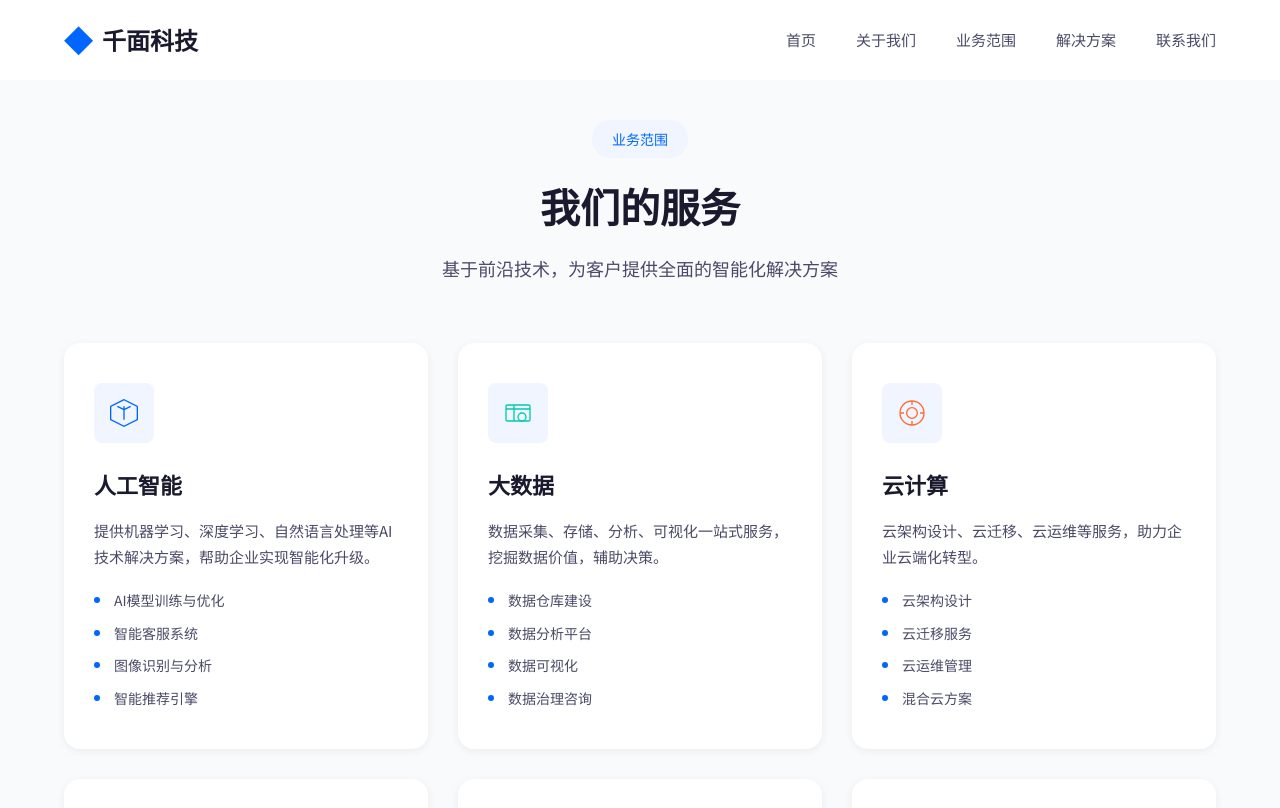
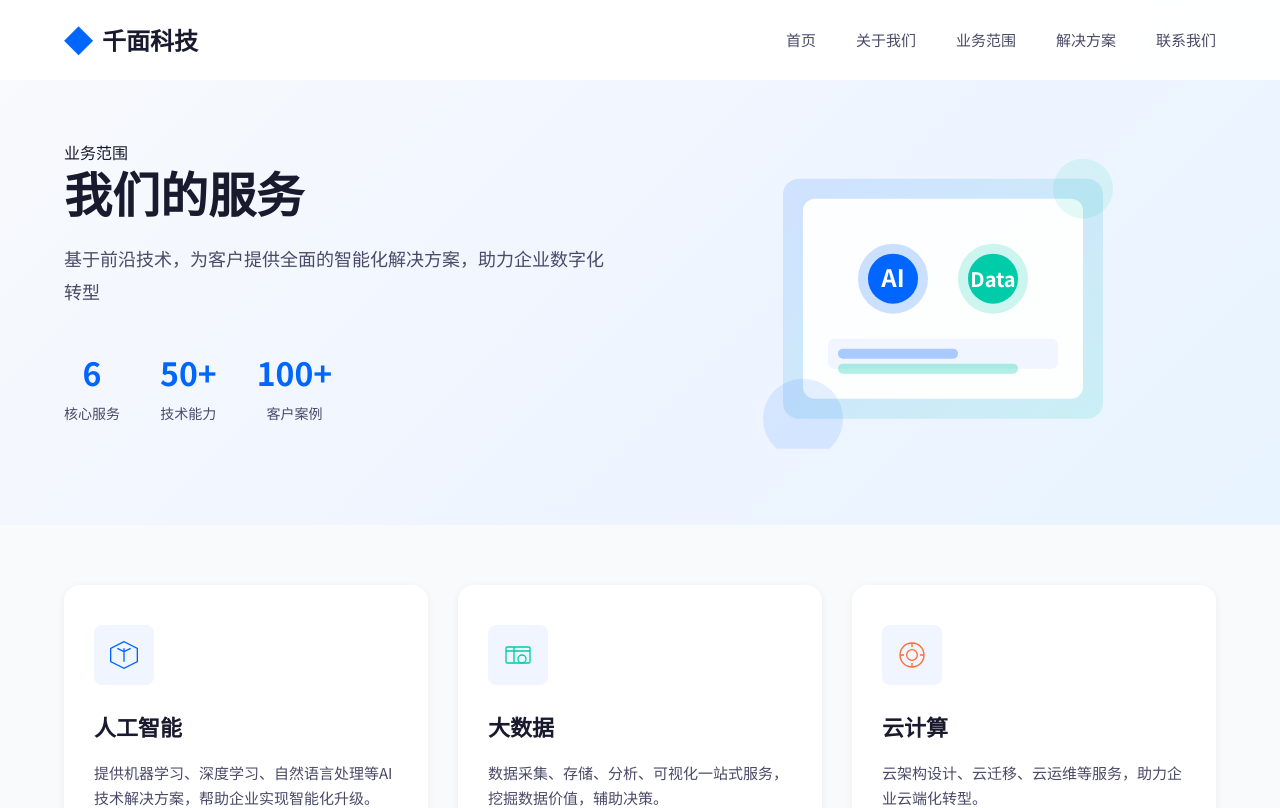
Before and after one commit to zhangbaoming/hippo-website, a Vue app in the folder frontend/: page /services in a window 1280 px wide. Shown: the top 808 px of the page. Built offline with nearby package versions, Linux system fonts and the light colour scheme; no server answers.

Commit message:
fix: 业务范围页面添加Hero主视觉区域(Issue #3)

```diff
--- a/frontend/src/assets/styles.css
+++ b/frontend/src/assets/styles.css
@@ -259,6 +259,51 @@ ul {
     margin-bottom: 24px;
 }
 
+/* Page Hero (for sub-pages) */
+.page-hero {
+    position: relative;
+    min-height: 50vh;
+    display: flex;
+    align-items: center;
+    overflow: hidden;
+    background: linear-gradient(135deg, #f8fafc 0%, #f0f5ff 50%, #e8f4ff 100%);
+    padding-top: var(--navbar-height);
+}
+
+.page-hero .container {
+    display: grid;
+    grid-template-columns: 1fr 1fr;
+    gap: 60px;
+    align-items: center;
+    padding: 60px 24px;
+}
+
+.page-hero .hero-title {
+    font-size: 48px;
+}
+
+.page-hero .hero-stats {
+    display: flex;
+    gap: 40px;
+    margin-top: 30px;
+}
+
+.page-hero .hero-visual {
+    display: flex;
+    align-items: center;
+    justify-content: center;
+}
+
+.page-hero .hero-graphic {
+    width: 100%;
+    max-width: 400px;
+}
+
+.page-hero .hero-graphic svg {
+    width: 100%;
+    height: auto;
+}
+
 .title-line {
     display: block;
     background: linear-gradient(135deg, #0066ff 0%, #00ccaa 100%);
@@ -342,6 +387,10 @@ ul {
 .services {
     padding: 120px 0;
     background: var(--bg-secondary);
+}
+
+.services-list {
+    padding-top: 60px;
 }
 
 .services-grid {
--- a/frontend/src/views/Services.vue
+++ b/frontend/src/views/Services.vue
@@ -16,13 +16,63 @@
       </div>
     </nav>
 
-    <section class="services" style="padding-top: 120px;">
+    <!-- Hero Banner -->
+    <section class="page-hero">
+      <div class="hero-bg"></div>
       <div class="container">
-        <div class="section-header">
-          <span class="section-tag">业务范围</span>
-          <h1 class="section-title">我们的服务</h1>
-          <p class="section-desc">基于前沿技术，为客户提供全面的智能化解决方案</p>
+        <div class="hero-content">
+          <span class="hero-badge">业务范围</span>
+          <h1 class="hero-title">我们的服务</h1>
+          <p class="hero-desc">基于前沿技术，为客户提供全面的智能化解决方案，助力企业数字化转型</p>
+          <div class="hero-stats">
+            <div class="stat-item">
+              <span class="stat-number">6</span>
+              <span class="stat-label">核心服务</span>
+            </div>
+            <div class="stat-item">
+              <span class="stat-number">50+</span>
+              <span class="stat-label">技术能力</span>
+            </div>
+            <div class="stat-item">
+              <span class="stat-number">100+</span>
+              <span class="stat-label">客户案例</span>
+            </div>
+          </div>
         </div>
+        <div class="hero-visual">
+          <div class="hero-graphic">
+            <svg viewBox="0 0 400 300">
+              <defs>
+                <linearGradient id="pg1" x1="0%" y1="0%" x2="100%" y2="100%">
+                  <stop offset="0%" style="stop-color:#0066ff;stop-opacity:0.9" />
+                  <stop offset="100%" style="stop-color:#00ccaa;stop-opacity:0.9" />
+                </linearGradient>
+              </defs>
+              <rect x="40" y="30" width="320" height="240" rx="16" fill="url(#pg1)" opacity="0.15"/>
+              <rect x="60" y="50" width="280" height="200" rx="12" fill="white" opacity="0.95"/>
+              <circle cx="150" cy="130" r="35" fill="#0066ff" opacity="0.2"/>
+              <circle cx="150" cy="130" r="25" fill="#0066ff"/>
+              <text x="150" y="138" text-anchor="middle" fill="white" font-size="24" font-weight="bold">AI</text>
+              <circle cx="250" cy="130" r="35" fill="#00ccaa" opacity="0.2"/>
+              <circle cx="250" cy="130" r="25" fill="#00ccaa"/>
+              <text x="250" y="138" text-anchor="middle" fill="white" font-size="20" font-weight="bold">Data</text>
+              <rect x="85" y="190" width="230" height="30" rx="6" fill="#f0f5ff"/>
+              <rect x="95" y="200" width="120" height="10" rx="5" fill="#0066ff" opacity="0.3"/>
+              <rect x="95" y="215" width="180" height="10" rx="5" fill="#00ccaa" opacity="0.3"/>
+              <circle cx="60" cy="270" r="40" fill="#0066ff" opacity="0.1">
+                <animate attributeName="r" values="40;50;40" dur="3s" repeatCount="indefinite"/>
+              </circle>
+              <circle cx="340" cy="40" r="30" fill="#00ccaa" opacity="0.1">
+                <animate attributeName="r" values="30;40;30" dur="2.5s" repeatCount="indefinite"/>
+              </circle>
+            </svg>
+          </div>
+        </div>
+      </div>
+    </section>
+
+    <section class="services services-list">
+      <div class="container">
 
         <div class="services-grid">
           <div class="service-card" v-for="service in services" :key="service.id">
```
